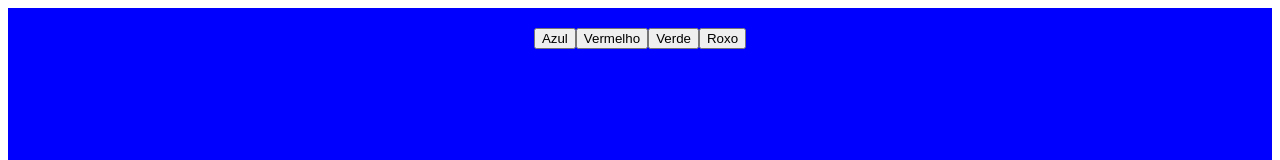
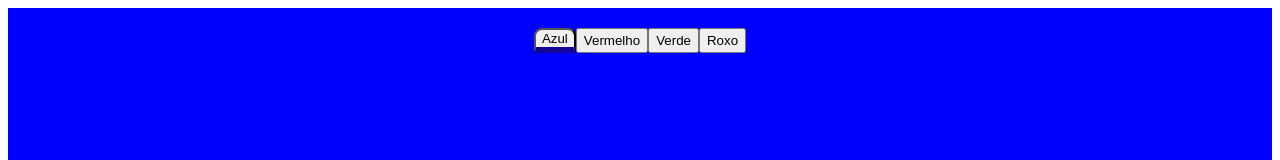
Before and after one commit to leocode7/testes, a Next.js app: page /teste2 in a window 1280 px wide. Shown: the top 160 px of the page. Built offline with nearby package versions, Linux system fonts and the light colour scheme.

Commit message:
adicionando estilo para o botão ativo

```diff
--- a/src/app/(testes)/teste2/page.tsx
+++ b/src/app/(testes)/teste2/page.tsx
@@ -12,10 +12,10 @@ const Teste2 = () => {
     // Adicionado mais uma classe baseada no valor de "active" com css.module
     <div className={`${styles.base} ${styles[active]}`}>
       <div className={styles.containerBotoes}>
-        <button onClick={() => setActive('A')}>Azul</button>
-        <button onClick={() => setActive('B')}>Vermelho</button>
-        <button onClick={() => setActive('C')}>Verde</button>
-        <button onClick={() => setActive('D')}>Roxo</button>
+        <button className={active === "A" ? styles.buttonActive : ''} onClick={() => setActive('A')}>Azul</button>
+        <button className={active === "B" ? styles.buttonActive : ''} onClick={() => setActive('B')}>Vermelho</button>
+        <button className={active === "C" ? styles.buttonActive : ''} onClick={() => setActive('C')}>Verde</button>
+        <button className={active === "D" ? styles.buttonActive : ''} onClick={() => setActive('D')}>Roxo</button>
       </div>
     </div>
   )
--- a/src/app/(testes)/teste2/teste2.module.css
+++ b/src/app/(testes)/teste2/teste2.module.css
@@ -27,3 +27,8 @@
 
   margin-top: 20px;
 }
+
+.buttonActive {
+  border-bottom: 6px solid rgb(18, 4, 148);
+  border-radius: 8px 8px 0 0;
+}
--- a/src/app/page.tsx
+++ b/src/app/page.tsx
@@ -10,7 +10,7 @@ export default function Home() {
 
       <ul>
         <li><Link href={"/teste1"} className={styles.testeLink}>Teste 1 - Mudar frase através de um input</Link></li>
-        <li><Link href={"/teste2"} className={styles.testeLink}>Teste 2 - Toggle com 4 opções</Link></li>
+        <li><Link href={"/teste2"} className={styles.testeLink}>Teste 2 - Toggle com 4 opções (usando css.module)</Link></li>
       </ul>
     </div>
   );
```
